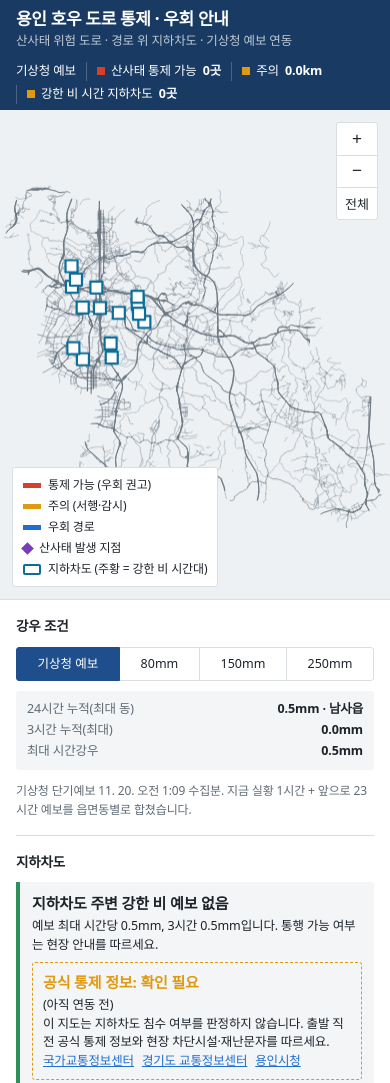
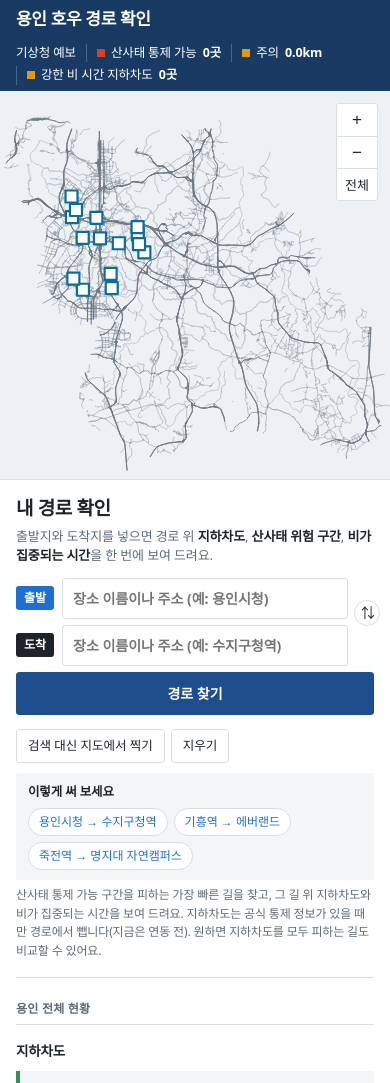
Before and after one commit to mimimmimi789/yongin-rain-alert, a plain HTML site: page detour.html in a window 390 px wide. Shown: the top 1083 px of the page. Drawn offline with Linux system fonts and the light colour scheme.

Commit message:
우회 지도를 '내 경로 확인' 중심으로 재배치
- 제목 '용인 호우 경로 확인', 오른쪽 패널 맨 위에 출발·도착 검색(크게), 바꾸기 버튼, 예시 경로
- 지도에 경로 위 지하차도 번호 표시(목록 번호와 같음)
- 지하차도·산사태·강우는 '용인 전체 현황' 아래로, 산사태 이력·판정 방식은 접기
- 휴대폰: 범례·부제 숨겨 지도 공간 확보

Co-Authored-By: Claude Opus 5.5 <noreply@anthropic.com>
Claude-Session: https://claude.ai/code/session_01LL8XDkUz48ns8RpAxEwibZ

```diff
--- a/detour.html
+++ b/detour.html
@@ -96,7 +96,18 @@ details p{font-size:12px;color:var(--muted);margin:6px 0}
 .strip i.h1{background:var(--route);opacity:.55}.strip i.h2{background:var(--amber)}.strip i.dep{outline:2px solid var(--ink);outline-offset:-1px}
 .stripx{display:flex;justify-content:space-between;font-size:11px;color:var(--muted)}
 .uol{margin:6px 0 0;padding-left:18px}.uol li{margin:3px 0}.uol small{color:var(--muted)}
-.srch{display:grid;gap:6px;margin-bottom:8px}.srch label{display:flex;gap:8px;align-items:center;font-size:12.5px;font-weight:700}
+.hero{padding-top:18px}.hero h2{font-size:19px;margin:0 0 4px;letter-spacing:-.02em}.hero .lead{font-size:13px;color:var(--muted);margin:0 0 12px}.hero .lead b{color:var(--ink)}
+.grp{margin:22px 0 0;font-size:12px;font-weight:700;color:var(--muted);letter-spacing:.02em;border-bottom:1px solid var(--line);padding-bottom:6px}
+.psec h3 small{font-weight:400;color:var(--muted);font-size:11.5px;margin-left:4px}
+.more{padding:12px 0}.more>summary{font-size:13.5px;font-weight:700;color:var(--ink)}
+.rempty{margin-top:10px;background:var(--surface-2);border-radius:3px;padding:10px 12px;font-size:12.5px}.rempty .ex{display:flex;flex-wrap:wrap;gap:6px;margin-top:6px}
+.rempty .ex button{border:1px solid var(--line);background:var(--surface);color:var(--route);border-radius:14px;padding:4px 10px;font:inherit;font-size:12px;cursor:pointer}
+.srch{display:grid;gap:6px;margin-bottom:8px;position:relative}.srch label{display:flex;gap:8px;align-items:center;font-size:12.5px;font-weight:700}
+.srch .dot{flex:none;width:38px;text-align:center;padding:3px 0;border-radius:3px;font-size:12px;color:#fff;background:var(--route)}.srch .dot.t{background:var(--ink);color:var(--surface)}
+.srch input{padding:9px 10px!important;font-size:14px!important}
+.srch .swap{position:absolute;right:-6px;top:22px;width:26px;height:26px;border:1px solid var(--line);border-radius:50%;background:var(--surface);color:var(--ink);cursor:pointer;font-size:14px;line-height:1;z-index:1}
+.srch label{padding-right:26px}
+.btn.big{padding:10px;font-size:14px;font-weight:700}
 .srch input{flex:1;min-width:0;font:inherit;font-size:13px;padding:6px 8px;border:1px solid var(--line);border-radius:3px;background:var(--surface);color:var(--ink)}
 .srch .pick{display:block;width:100%;text-align:left;margin-top:4px;padding:6px 8px;border:1px solid var(--line);border-radius:3px;background:var(--surface);color:var(--ink);font:inherit;font-size:12.5px;cursor:pointer}
 .srch .pick small{color:var(--muted)}
@@ -104,7 +115,10 @@ details p{font-size:12px;color:var(--muted);margin:6px 0}
 code{font-size:11.5px;background:var(--surface-2);padding:1px 4px;border-radius:2px}
 @media (max-width:860px){
   .main{flex-direction:column}
-  .mapbox{flex:none;height:58vh}
+  .mapbox{flex:none;height:46vh}
+  .hero{padding-top:14px}
+  .legend{display:none}
+  .topbar .sub{display:none}
   .side{width:auto;border-left:0;border-top:1px solid var(--line);padding:0 16px 20px}
   .app{height:auto}
   .chips{width:100%;justify-content:flex-start;flex-wrap:wrap;row-gap:4px}.chip:first-child{padding-left:0}
@@ -115,8 +129,8 @@ code{font-size:11.5px;background:var(--surface-2);padding:1px 4px;border-radius:
 <div class="app">
   <header class="topbar">
     <div>
-      <h1>용인 호우 도로 통제 · 우회 안내</h1>
-      <div class="sub">산사태 위험 도로 · 경로 위 지하차도 · 기상청 예보 연동</div>
+      <h1>용인 호우 경로 확인</h1>
+      <div class="sub">출발 전 경로 위 지하차도·산사태 위험 구간·비 집중 시간 확인 · 기상청 예보 연동</div>
     </div>
     <div class="chips">
       <span class="chip" id="srcChip">강우 자료 -</span>
@@ -133,19 +147,32 @@ code{font-size:11.5px;background:var(--surface-2);padding:1px 4px;border-radius:
       <div class="legend">
         <span><i style="background:var(--red);height:5px"></i>통제 가능 (우회 권고)</span>
         <span><i style="background:var(--amber);height:5px"></i>주의 (서행·감시)</span>
-        <span><i style="background:var(--route);height:5px"></i>우회 경로</span>
+        <span><i style="background:var(--route);height:5px"></i>내 경로 · 우회 경로</span>
         <span><i style="background:var(--hist);width:9px;height:9px;transform:rotate(45deg)"></i>산사태 발생 지점</span>
         <span><i class="umk" style="height:11px"></i>지하차도 (주황 = 강한 비 시간대)</span>
       </div>
       <div class="tip" id="tip" hidden></div>
     </div>
     <aside class="side">
-      <section class="psec">
-        <h3>강우 조건</h3>
-        <div class="seg" id="rainSeg"></div>
-        <dl class="rainbox" id="rainbox"></dl>
-        <p class="note" id="rainNote"></p>
+      <section class="psec hero">
+        <h2>내 경로 확인</h2>
+        <p class="lead">출발지와 도착지를 넣으면 경로 위 <b>지하차도</b>, <b>산사태 위험 구간</b>, <b>비가 집중되는 시간</b>을 한 번에 보여 드려요.</p>
+        <form class="srch" id="srchForm" autocomplete="off">
+          <label><span class="dot s">출발</span><input id="qS" placeholder="장소 이름이나 주소 (예: 용인시청)"></label>
+          <button type="button" class="swap" id="swapQ" aria-label="출발과 도착 바꾸기" title="출발·도착 바꾸기">⇅</button>
+          <label><span class="dot t">도착</span><input id="qT" placeholder="장소 이름이나 주소 (예: 수지구청역)"></label>
+          <button class="btn primary big" type="submit">경로 찾기</button>
+          <div id="srchRes"></div>
+        </form>
+        <div class="row">
+          <button class="btn" id="pickRoute">검색 대신 지도에서 찍기</button>
+          <button class="btn" id="clearRoute">지우기</button>
+        </div>
+        <div id="myroute"></div>
+        <div id="routeEmpty" class="rempty"><b>이렇게 써 보세요</b><div class="ex"><button type="button" data-s="용인시청" data-t="수지구청역">용인시청 → 수지구청역</button><button type="button" data-s="기흥역" data-t="에버랜드">기흥역 → 에버랜드</button><button type="button" data-s="죽전역" data-t="명지대학교 자연캠퍼스">죽전역 → 명지대 자연캠퍼스</button></div></div>
+        <p class="note">산사태 통제 가능 구간을 피하는 가장 빠른 길을 찾고, 그 길 위 지하차도와 비가 집중되는 시간을 보여 드려요. 지하차도는 공식 통제 정보가 있을 때만 경로에서 뺍니다(지금은 연동 전). 원하면 지하차도를 모두 피하는 길도 비교할 수 있어요.</p>
       </section>
+      <div class="grp">용인 전체 현황</div>
       <section class="psec">
         <h3>지하차도</h3>
         <div class="status" id="uStatus"></div>
@@ -160,22 +187,13 @@ code{font-size:11.5px;background:var(--surface-2);padding:1px 4px;border-radius:
         <div id="detour"></div>
       </section>
       <section class="psec">
-        <h3>내 경로 확인</h3>
-        <form class="srch" id="srchForm" autocomplete="off">
-          <label>출발 <input id="qS" placeholder="장소·주소 (예: 용인시청)"></label>
-          <label>도착 <input id="qT" placeholder="장소·주소 (예: 수지구청역)"></label>
-          <button class="btn primary" type="submit">경로 찾기</button>
-          <div id="srchRes"></div>
-        </form>
-        <div class="row">
-          <button class="btn" id="pickRoute">지도에서 출발·도착 찍기</button>
-          <button class="btn" id="clearRoute">지우기</button>
-        </div>
-        <div id="myroute"></div>
-        <p class="note">산사태 통제 가능 구간을 피하는 가장 빠른 길을 찾고, 그 길 위 지하차도와 비가 집중되는 시간을 보여 드려요. 지하차도는 공식 통제 정보가 있을 때만 경로에서 뺍니다(지금은 연동 전). 원하면 지하차도를 모두 피하는 길도 비교할 수 있어요.</p>
+        <h3>강우 조건 <small>시나리오로 바꿔 시험해 볼 수 있어요</small></h3>
+        <div class="seg" id="rainSeg"></div>
+        <dl class="rainbox" id="rainbox"></dl>
+        <p class="note" id="rainNote"></p>
       </section>
-      <section class="psec">
-        <h3>산사태 이력</h3>
+      <details class="psec more">
+        <summary>산사태 이력 넣기</summary>
         <div class="row">
           <button class="btn" id="addHist">지도에 발생 지점 추가</button>
           <label class="btn" for="csv">CSV 불러오기</label><input type="file" id="csv" accept=".csv,text/csv">
@@ -188,14 +206,14 @@ code{font-size:11.5px;background:var(--surface-2);padding:1px 4px;border-radius:
           <p><b>읍면동 기록</b>: 산림청 과거산사태 정보(공공데이터포털)는 좌표 없이 연도·읍면 단위로 나옵니다. 같은 CSV에서 위도·경도를 비워 두면 그 읍면동 산지 도로 전체의 위험도를 조금 올립니다.</p>
           <p>추가한 이력은 이 브라우저에만 저장됩니다. 다른 사람과 함께 쓰려면 CSV로 내보내 프로젝트 폴더에 넣어 주세요. 다음 갱신 때 지도에 기본으로 넣어 드립니다.</p>
         </details>
-      </section>
-      <section class="psec">
-        <h3>판정 방식</h3>
+      </details>
+      <details class="psec more">
+        <summary>판정 방식과 자료 출처</summary>
         <p class="note" style="margin-top:0">도로를 30m 간격으로 나눠, 바로 옆 비탈면의 <b>경사</b>(90m DEM, 주변 최대값)와 <b>산림 비율</b>(토지피복도)로 사면 취약도를 매깁니다. 여기에 산사태 이력 가중치를 더하고, 해당 읍면동의 <b>기상청 예보 강우</b>(24시간 누적, 3시간 누적, 최대 시간강우)를 곱해 단계를 정합니다. 터널 구간은 제외하고 교량은 절반만 반영합니다.</p>
         <p class="note"><b>지하차도</b>: 강우량이나 SCS-CN 유출량만으로는 개별 지하차도의 침수를 알 수 없습니다(주변 지형, 배수시설, 집수구역, 수위 자료가 필요). 그래서 이 지도는 침수·통제를 판정하지 않습니다. 지하차도가 있는 읍면동 예보에서 <b>시간당 30mm 또는 3시간 60mm 이상</b>인 시간을 <b>강한 비 시간대</b>로 보여 줄 뿐이고, 통행 가능 여부는 <b>공식 통제 정보</b>(연동 전: 확인 필요)를 따릅니다. 위치는 오픈스트리트맵에서 뽑은 지하차도 15곳과 이름 없는 지하 구간·굴다리입니다. "주변보다 낮은 곳"은 90m 지형 기준 참고 정보입니다.</p>
         <p class="note">산사태 단계는 임시 기준이며 산림청 산사태 예·경보, 지자체 통제와 다를 수 있습니다. 실제 통제 여부는 용인시·경찰 안내를 따르세요.</p>
         <p class="note">도로·지하차도: © OpenStreetMap 기여자 (ODbL). 지형: 국토지리정보원 90m DEM. 강우: 기상청 단기예보.</p>
-      </section>
+      </details>
     </aside>
   </div>
 </div>
@@ -454,6 +472,7 @@ function render(){
     if(x<-20||y<-20||x>W+20||y>Hh+20)continue;
     ctx.fillStyle=C['--surface'];ctx.strokeStyle=uc[L];ctx.lineWidth=k===selU?4:L?3:2.2;ctx.beginPath();ctx.rect(x-r,y-r,r*2,r*2);ctx.fill();ctx.stroke();
     if(L){ctx.fillStyle=uc[L];ctx.fillRect(x-r+3,y-r+3,r*2-6,r*2-6);}
+    if(onR&&onR.has(k)){const n=myRoute.uOn.indexOf(k)+1;ctx.beginPath();ctx.arc(x-r-9,y-r-9,9,0,7);ctx.fillStyle=C['--route'];ctx.fill();ctx.fillStyle='#fff';ctx.font='700 11px '+getComputedStyle(document.body).fontFamily;ctx.textAlign='center';ctx.fillText(n,x-r-9,y-r-5);ctx.textAlign='start';}
     if(u.named&&(z>40||L||k===selU||(onR&&onR.has(k)))){ctx.font='600 12px '+getComputedStyle(document.body).fontFamily;ctx.lineWidth=3;ctx.strokeStyle=C['--surface'];ctx.strokeText(u.nm,x+r+4,y+4);ctx.fillStyle=L?uc[L]:C['--ink'];ctx.fillText(u.nm,x+r+4,y+4);}
   }
   // 이력 지점
@@ -631,7 +650,7 @@ function calcMyRoute(){
   myRoute.hv=hv; myRoute.win=winOf(hv); myRoute.nd=ds.length;
 }
 function renderMyRoute(){
-  const el=$('myroute');
+  const el=$('myroute'); $('routeEmpty').hidden=!!myRoute;
   if(!myRoute){el.innerHTML='';return;}
   if(myRoute.t==null){el.innerHTML='<p class="note">도착지를 누르세요.</p>';return;}
   const r=myRoute.r,b=myRoute.base,nu=myRoute.noU;
@@ -745,6 +764,8 @@ async function doSearch(){
   go();
 }
 $('srchForm').onsubmit=e=>{e.preventDefault();doSearch();};
+$('swapQ').onclick=()=>{const a=$('qS').value;$('qS').value=$('qT').value;$('qT').value=a;if($('qS').value&&$('qT').value)doSearch();};
+document.querySelectorAll('#routeEmpty .ex button').forEach(b=>b.onclick=()=>{$('qS').value=b.dataset.s;$('qT').value=b.dataset.t;doSearch();});
 function refresh(){evaluate();renderRain();renderList();renderU();renderHist();if(myRoute&&myRoute.t!=null)calcMyRoute();renderMyRoute();draw();}
 
 /* ---------- 시작 ---------- */
```
